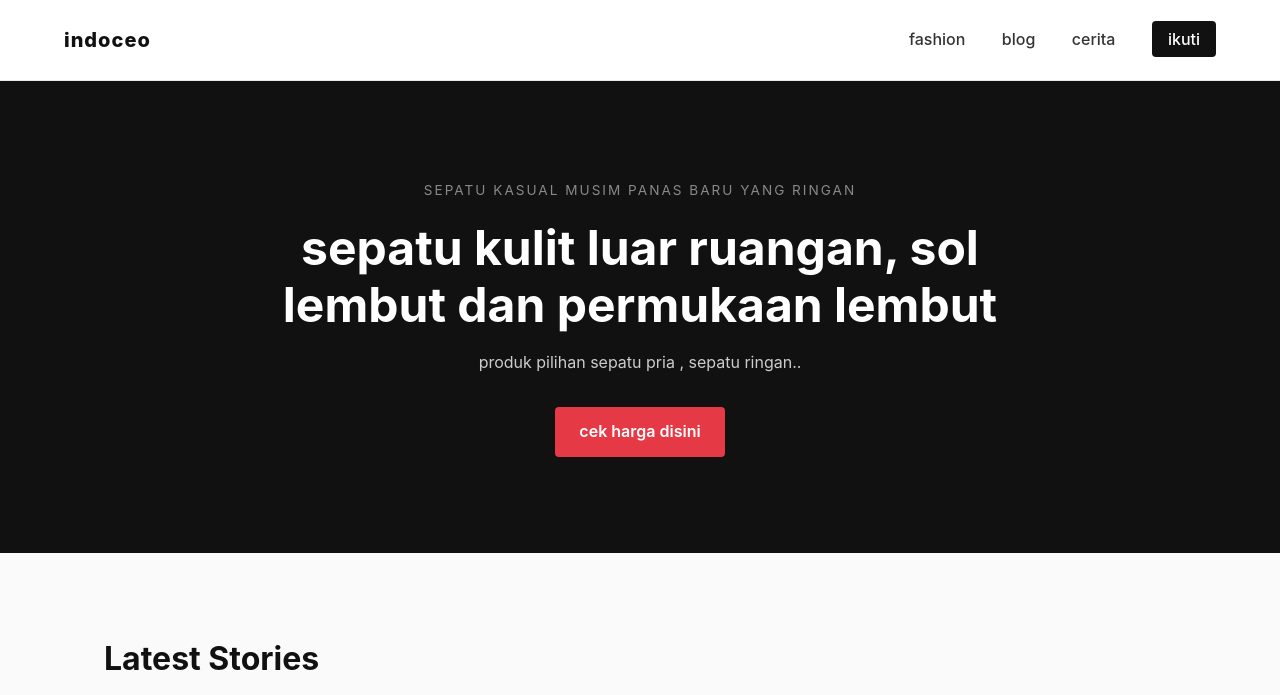
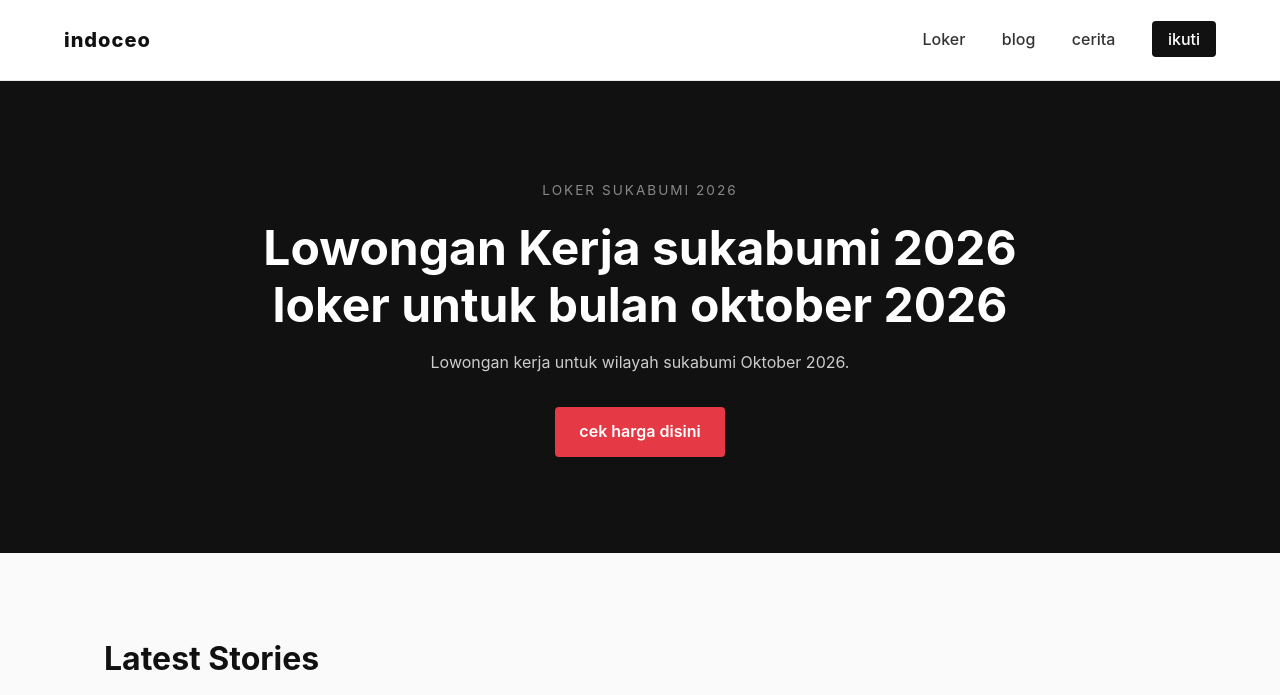
Before and after one commit to emay-cpu/Loker-sukabumi, a plain HTML site: page index.html in a window 1280 px wide. Shown: the top 695 px of the page. Drawn offline with Linux system fonts and the light colour scheme.

Commit message:
Update index.html

```diff
--- a/index.html
+++ b/index.html
@@ -4,7 +4,7 @@
   <link rel="icon" type="image/x-icon" href="favicon.ico">
   <meta charset="UTF-8">
   <meta name="viewport" content="width=device-width, initial-scale=1.0">
-  <title>Sepatu pria ringan - fashion sepatu pria </title>
+  <title>Loker Sukabumi - Lowongan kerja Sukabumi </title>
   <link rel="stylesheet" href="style.css">
 </head>
 <body>
@@ -13,7 +13,7 @@
   <header class="navbar">
     <div class="logo">indoceo</div>
     <nav>
-      <a href="#features">fashion</a>
+      <a href="#features">Loker</a>
       <a href="#culture">blog</a>
       <a href="#design">cerita</a>
       <a href="#subscribe" class="btn-nav">ikuti</a>
@@ -23,9 +23,9 @@
   <!-- Hero Section -->
   <section class="hero">
     <div class="hero-content">
-      <span class="tag">Sepatu kasual musim panas baru yang ringan</span>
-      <h1>sepatu kulit luar ruangan, sol lembut dan permukaan lembut </h1>
-      <p>produk pilihan sepatu pria , sepatu ringan..</p>
+      <span class="tag">Loker Sukabumi 2026</span>
+      <h1>Lowongan Kerja sukabumi 2026 loker untuk bulan oktober 2026</h1>
+      <p>Lowongan kerja untuk wilayah sukabumi Oktober 2026.</p>
       <a href="https://s.shopee.co.id/9V2D8Tyz80" class="btn-primary">cek harga disini</a>
     </div>
   </section>
```
